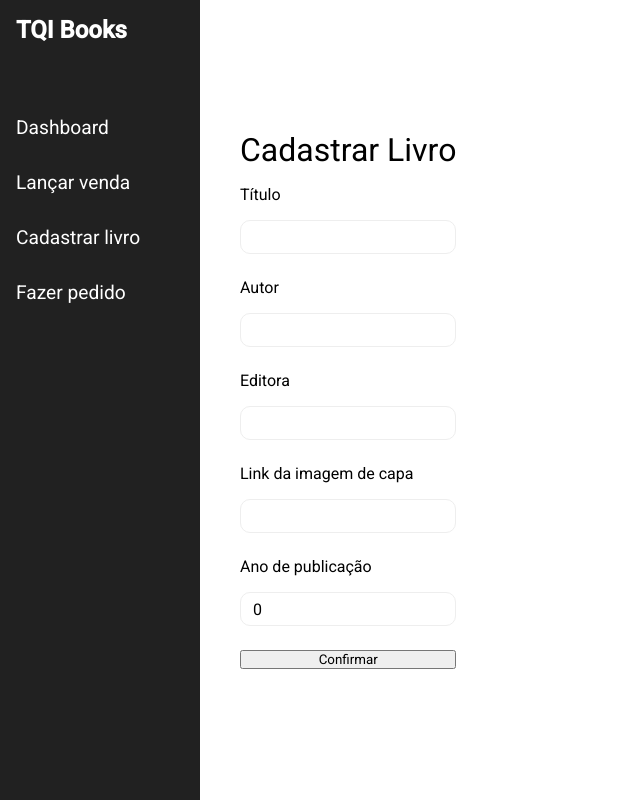
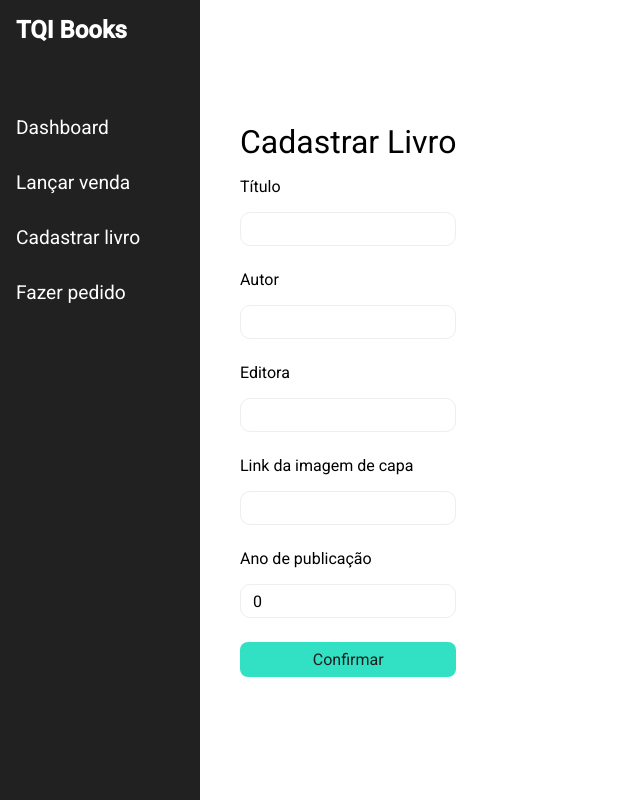
Before and after one commit to wendellmoraisz/tqi_evolution_fullstack_2022, a React (Create React App) app: page /cadastrar-livro in a window 1280 px wide. Shown: the whole page, without its empty margins (0-640 px from the left). Built offline with nearby package versions, Linux system fonts and the light colour scheme.

Commit message:
style: estilizando página de cadastrar livro

```diff
--- a/src/components/registerBook/index.tsx
+++ b/src/components/registerBook/index.tsx
@@ -3,6 +3,7 @@ import registerBook from "../../services/registerBook";
 import Book from "../../types/Book";
 import BookForm from "../bookForm/BookForm";
 import bookDefaultvalues from "../../common/bookDefaultValue";
+import StyledConfirmButton from "../../styles/StyledConfirmButton";
 
 const RegisterBook = () => {
 
@@ -28,7 +29,7 @@ const RegisterBook = () => {
                     inputChange={handleInputValue}
                     inputValues={inputValues}
                 />
-            <button onClick={addBook}>Confirmar</button>
+            <StyledConfirmButton onClick={addBook}>Confirmar</StyledConfirmButton>
             </div>
         </div>
     )
```
